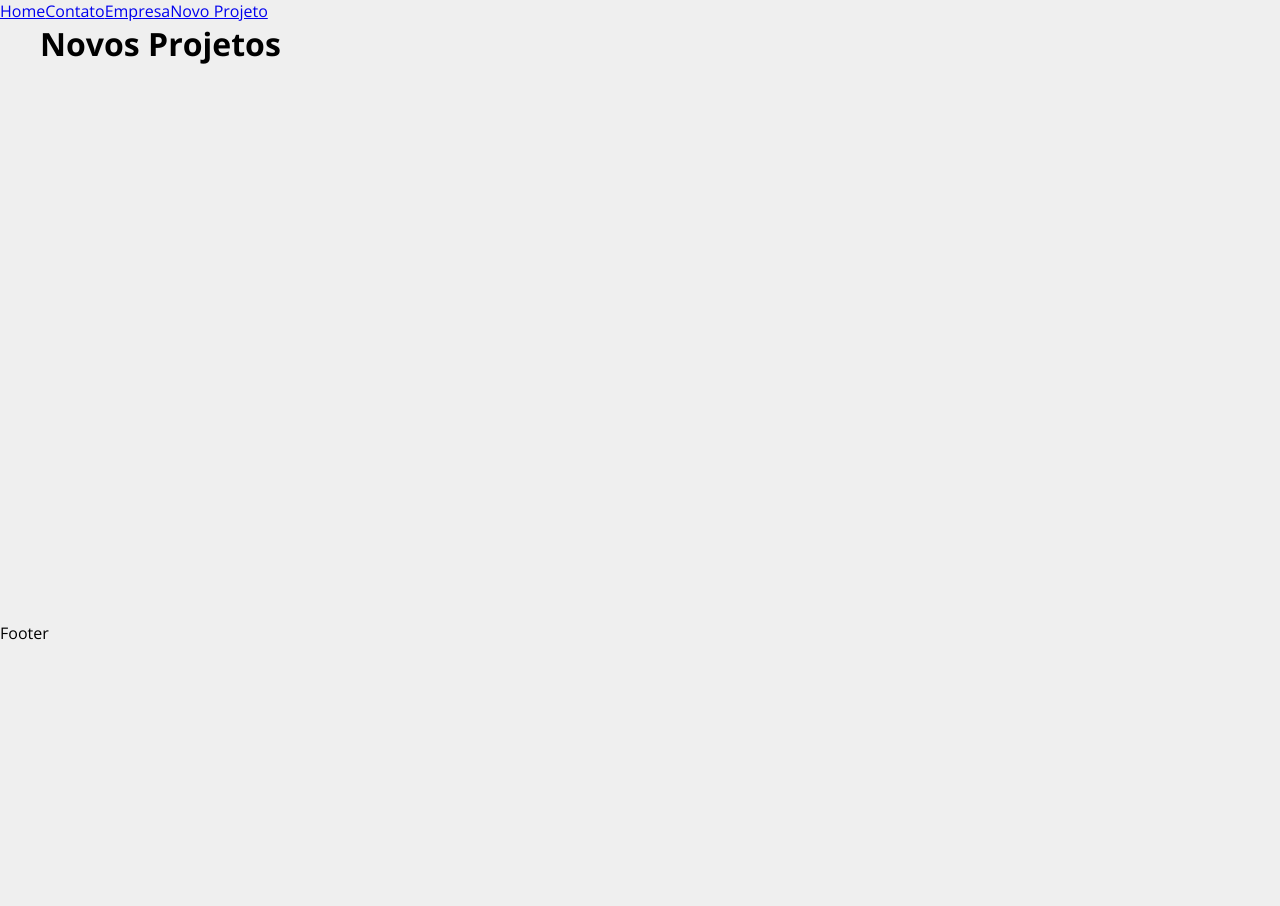
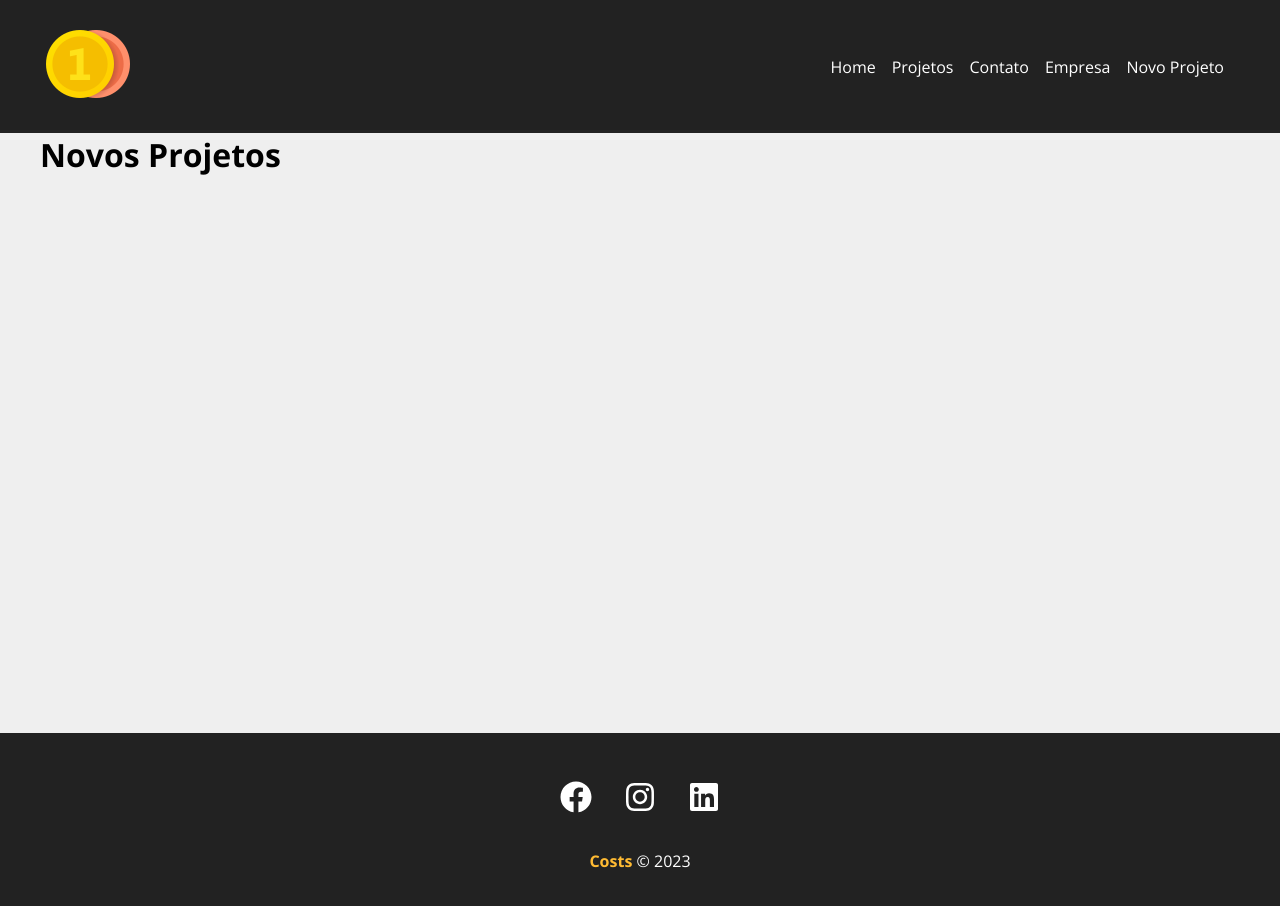
Before and after one commit to MacielDouglas/aplicativoReactCosts, a React (Create React App) app: page /newproject in a window 1280 px wide. Shown: the top 906 px of the page. Before the commit the page ends 800 px from the top, so only its background shows below. Built offline with nearby package versions, Linux system fonts and the light colour scheme; the HTML template or start-up script is replaced by a standard one.

Commit message:
criado Navbar e Footer com css

```diff
--- a/src/App.js
+++ b/src/App.js
@@ -1,28 +1,27 @@
-import { BrowserRouter as Router, Routes, Route, Link } from 'react-router-dom';
+import { BrowserRouter as Router, Routes, Route } from 'react-router-dom';
 import Home from './components/pages/Home';
 import Company from './components/pages/Company';
 import Contact from './components/pages/Contact';
 import NewProjects from './components/pages/NewProjects';
 import Container from './components/layout/Container';
+import Footer from './components/layout/Footer';
+import Navbar from './components/layout/Navbar';
+import Projects from './components/pages/Projects';
 
 function App() {
   return (
     <Router>
-      <div>
-        <Link to="/">Home</Link>
-        <Link to="/contact">Contato</Link>
-        <Link to="/company">Empresa</Link>
-        <Link to="/newproject">Novo Projeto</Link>
-      </div>
+      <Navbar />
       <Container customClass="min-height">
         <Routes>
           <Route exact path="/" element={<Home />} />
+          <Route path="/projects" element={<Projects />} />
           <Route path="/company" element={<Company />} />
           <Route path="/contact" element={<Contact />} />
           <Route path="/newproject" element={<NewProjects />} />
         </Routes>
       </Container>
-      <footer>Footer</footer>
+      <Footer />
     </Router>
   );
 }
--- /dev/null
+++ b/src/components/layout/Footer.jsx
@@ -0,0 +1,25 @@
+import { FaFacebook, FaInstagram, FaLinkedin } from 'react-icons/fa';
+import styles from './Footer.module.css';
+
+function Footer() {
+  return (
+    <footer className={styles.footer}>
+      <ul className={styles.social_list}>
+        <li>
+          <FaFacebook />
+        </li>
+        <li>
+          <FaInstagram />
+        </li>
+        <li>
+          <FaLinkedin />
+        </li>
+      </ul>
+      <p className={styles.copy_rigth}>
+        <span>Costs</span> &copy; 2023
+      </p>
+    </footer>
+  );
+}
+
+export default Footer;
--- /dev/null
+++ b/src/components/layout/Footer.module.css
@@ -0,0 +1,30 @@
+.footer {
+  background-color: #222;
+  color: #fff;
+  padding: 3rem;
+  text-align: center;
+}
+.social_list {
+  display: flex;
+  justify-content: center;
+  list-style-type: none;
+}
+.social_list li {
+  margin: 0 1rem;
+}
+
+.social_list li:hover {
+  color: #ffbb33;
+}
+
+.social_list svg {
+  font-size: 2rem;
+  cursor: pointer;
+}
+.copy_rigth {
+  margin-top: 2rem;
+}
+.copy_rigth span {
+  font-weight: bold;
+  color: #ffbb33;
+}
--- /dev/null
+++ b/src/components/layout/Navbar.jsx
@@ -0,0 +1,37 @@
+import { Link } from 'react-router-dom';
+
+import styles from './Navbar.module.css';
+// import logo from '../../img/logo.png';
+import logo from '../../img/icons8-média-96.png';
+import Container from './Container';
+
+function Navbar() {
+  return (
+    <div className={styles.navbar}>
+      <Container>
+        <Link to="/">
+          <img src={logo} alt="" />
+        </Link>
+        <ul className={styles.list}>
+          <li className={styles.item}>
+            <Link to="/">Home</Link>
+          </li>
+          <li className={styles.item}>
+            <Link to="/projects">Projetos</Link>
+          </li>
+          <li className={styles.item}>
+            <Link to="/contact">Contato</Link>
+          </li>
+          <li className={styles.item}>
+            <Link to="/company">Empresa</Link>
+          </li>
+          <li className={styles.item}>
+            <Link to="/newproject">Novo Projeto</Link>
+          </li>
+        </ul>
+      </Container>
+    </div>
+  );
+}
+
+export default Navbar;
--- /dev/null
+++ b/src/components/layout/Navbar.module.css
@@ -0,0 +1,23 @@
+.navbar {
+  display: flex;
+  justify-content: space-between;
+  background-color: #222;
+  padding: 1rem;
+}
+
+.list {
+  display: flex;
+  list-style: none;
+  align-items: center;
+}
+
+.item {
+  margin-right: 1rem;
+}
+.item a {
+  color: #fff;
+  text-decoration: none;
+}
+.item a:hover {
+  color: #ffbb33;
+}
--- /dev/null
+++ b/src/components/pages/Projects.jsx
@@ -0,0 +1,4 @@
+function Projects() {
+  return;
+}
+export default Projects;
```
Also changed, not shown: src/img/logo.png (renamed from src/img/icons8-média-48.png).
